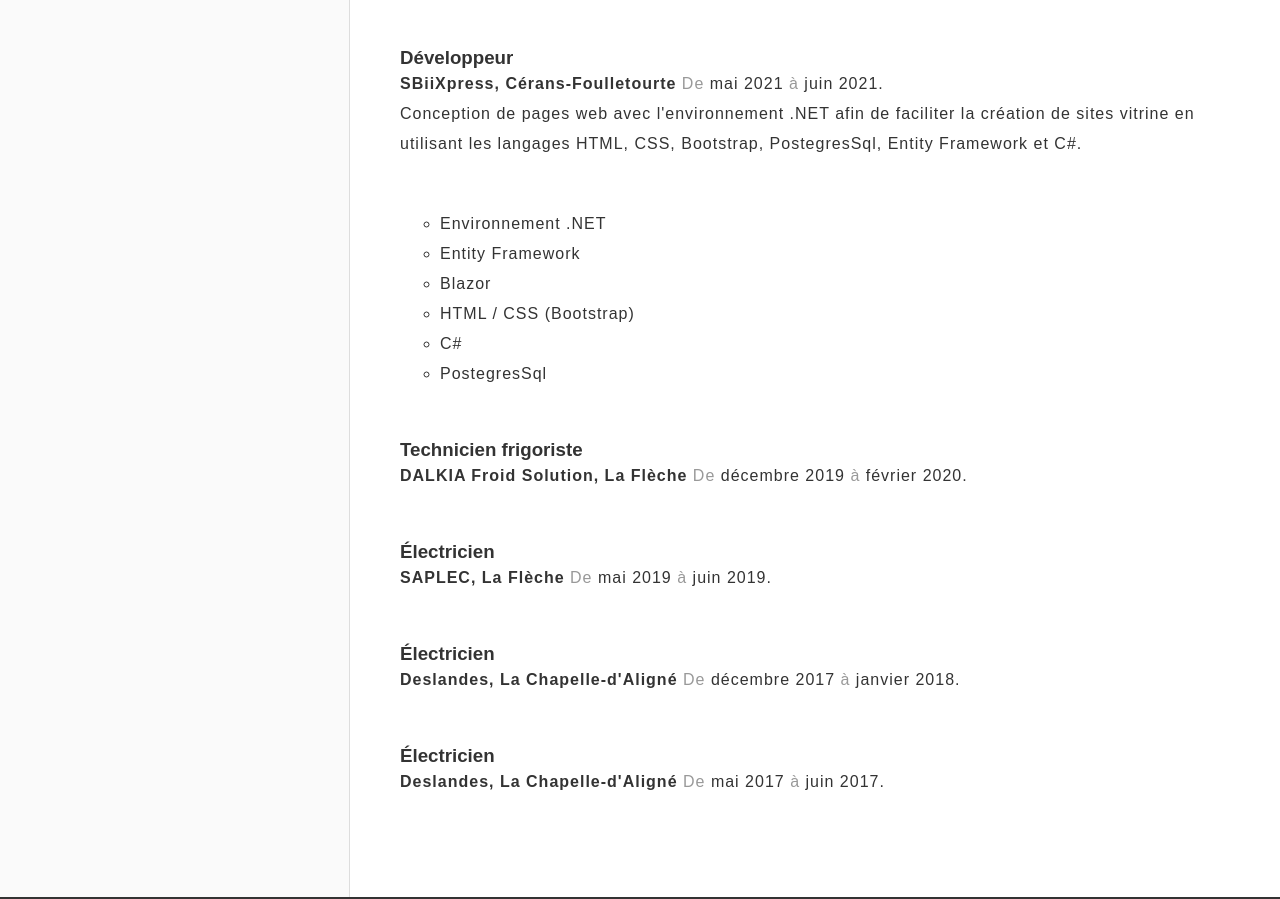
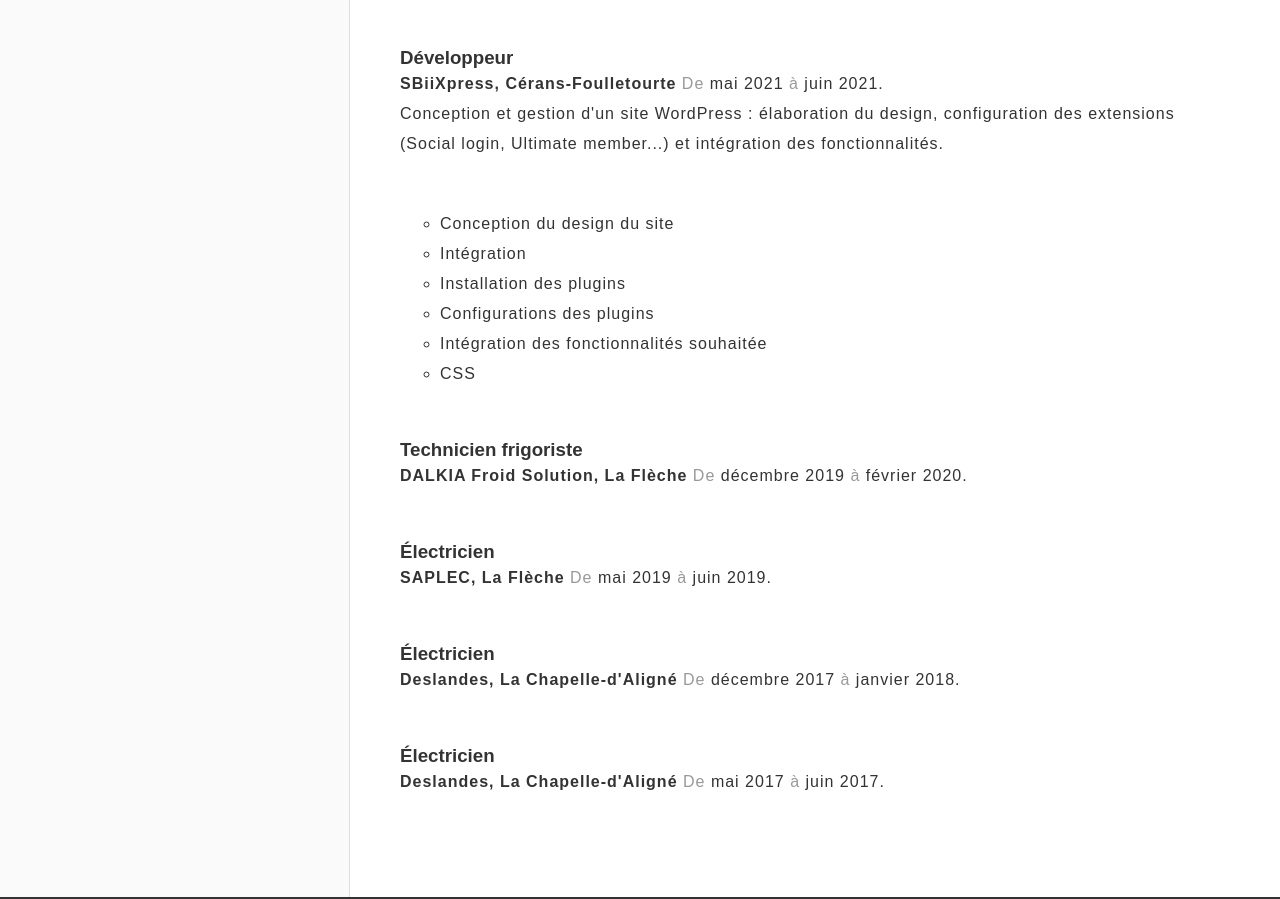
Before and after one commit to CorentinTalour/CV, a website: page index.html in a window 1280 px wide. Shown: the part 2807-3706 px from the top of the page. Drawn offline with Linux system fonts and the light colour scheme; a web font is replaced by a local one.

Commit message:
Add contents

```diff
--- a/index.html
+++ b/index.html
@@ -282,16 +282,16 @@
           <span class="text-hint">à</span> juin 2021.
         </p>
         <p class="mb-5">
-          Conception de pages web avec l'environnement .NET afin de faciliter la création de sites
-          vitrine en utilisant les langages HTML, CSS, Bootstrap, PostegresSql, Entity Framework et C#.
+          Conception et gestion d'un site WordPress : élaboration du design, configuration des extensions
+          (Social login, Ultimate member...) et intégration des fonctionnalités.
         </p>
         <ul>
-          <li>Environnement .NET</li>
-          <li>Entity Framework</li>
-          <li>Blazor</li>
-          <li>HTML / CSS (Bootstrap)</li>
-          <li>C#</li>
-          <li>PostegresSql</li>
+          <li>Conception du design du site</li>
+          <li>Intégration</li>
+          <li>Installation des plugins</li>
+          <li>Configurations des plugins</li>
+          <li>Intégration des fonctionnalités souhaitée</li>
+          <li>CSS</li>
         </ul>
       </div>
     </div>
```
